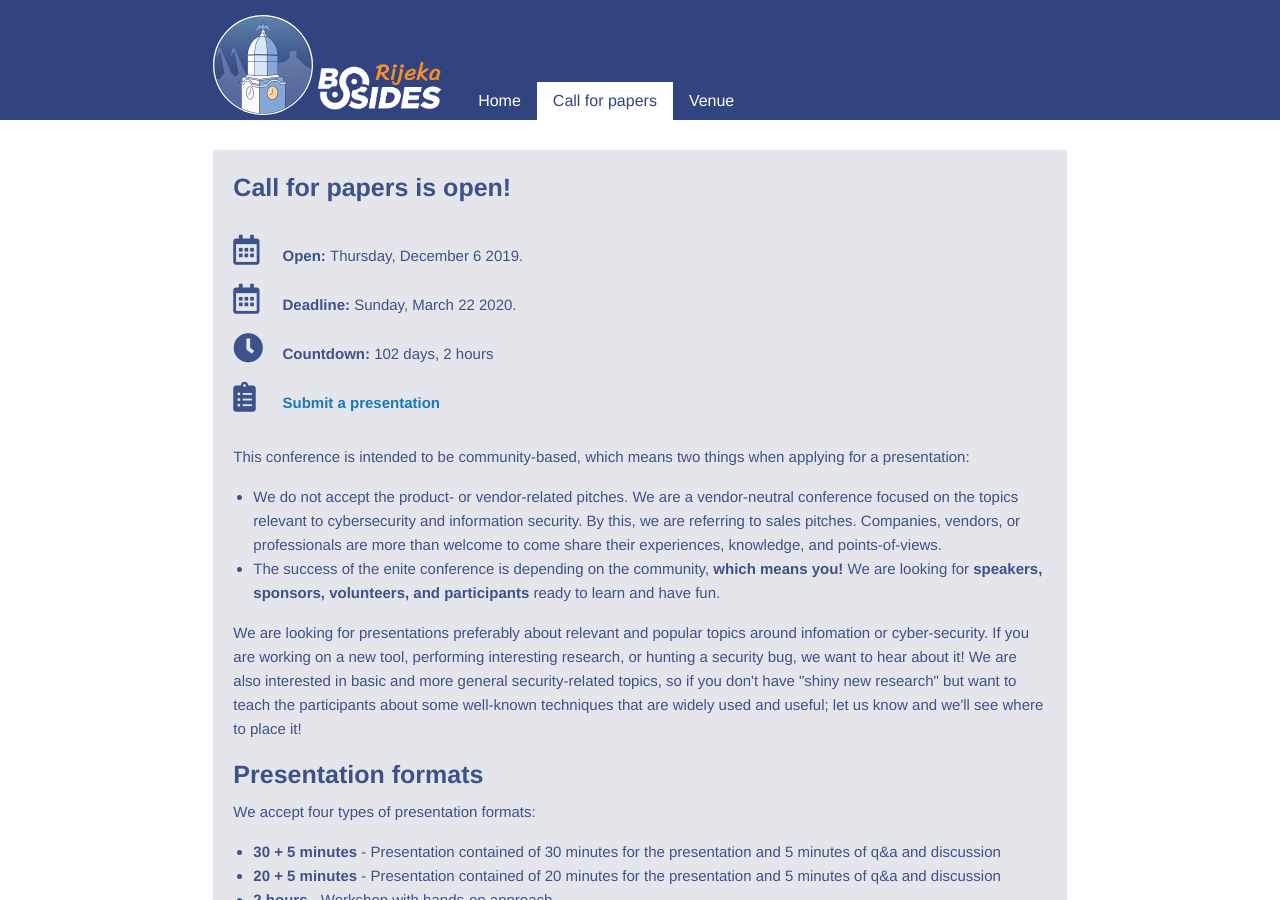
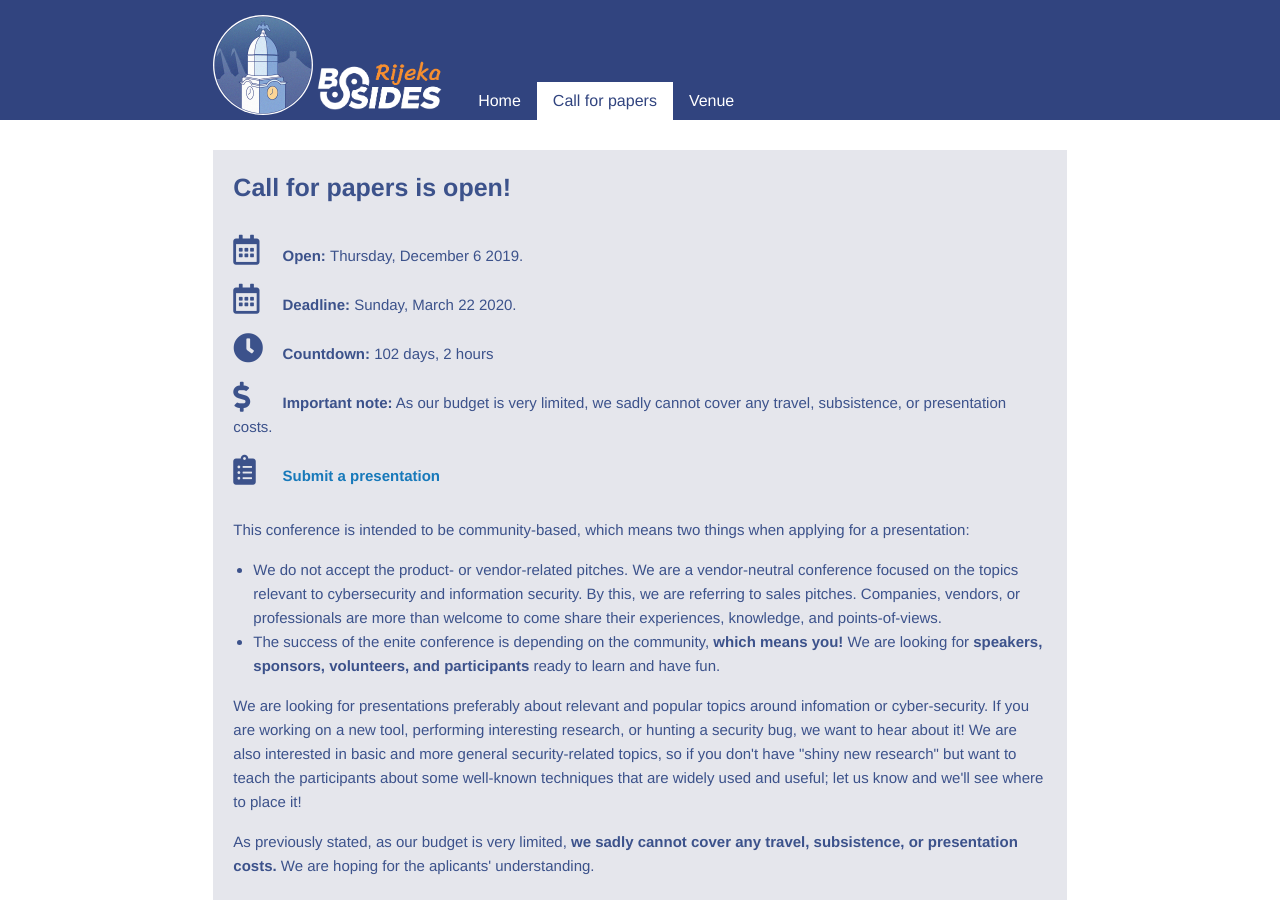
Before and after one commit to amohar/bsides-rijeka-website, a Jekyll site: the page built from cfp.html, in a window 1280 px wide and 900 px high. Built offline with Jekyll 4.4.1, drawn with Linux system fonts in a browser that asks for light colours; nearby versions of some CDN libraries.

Commit message:
Notes about not being able to cover the costs

```diff
--- a/cfp.html
+++ b/cfp.html
@@ -10,8 +10,10 @@ title: Call for Presentations
         <p><i class="quick-info-icon far fa-calendar-alt"></i> <span><strong>Deadline: </strong>{{site.cfp_deadline}}</span></p>
         {% if site.cfp_is_open %}
         <p><i class="quick-info-icon fas fa-clock"></i> <span><strong>Countdown: </strong><span  id="cfp-countdown"></span></p>
+        <p><i class="quick-info-icon fas fa-dollar-sign"></i><strong> Important note:</strong> As our budget is very limited, we sadly cannot cover any travel, subsistence, or presentation costs. </p>
         <p><i class="quick-info-icon fas fa-clipboard-list"></i> <span><strong><a href="{{ '/cfp-submission.html' | relative_url }}">Submit a presentation</a></strong></span></p>
         {% endif %}
+
     </div>
     <p>
     This conference is intended to be community-based, which means two things when applying for a presentation:
@@ -26,6 +28,9 @@ title: Call for Presentations
     </ul>
     <p>
     We are looking for presentations preferably about relevant and popular topics around infomation or cyber-security. If you are working on a new tool, performing interesting research, or hunting a security bug, we want to hear about it! We are also interested in basic and more general security-related topics, so if you don't have "shiny new research" but want to teach the participants about some well-known techniques that are widely used and useful; let us know and we'll see where to place it!
+    </p>
+    <p>
+    As previously stated, as our budget is very limited, <strong>we sadly cannot cover any travel, subsistence, or presentation costs.</strong> We are hoping for the aplicants' understanding.
     </p>
     <h2>Presentation formats</h2>
     <p>
```
